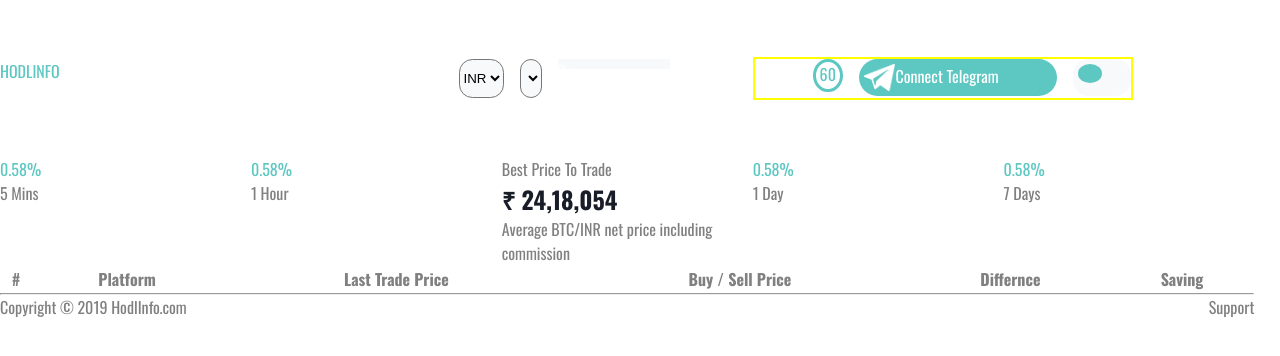
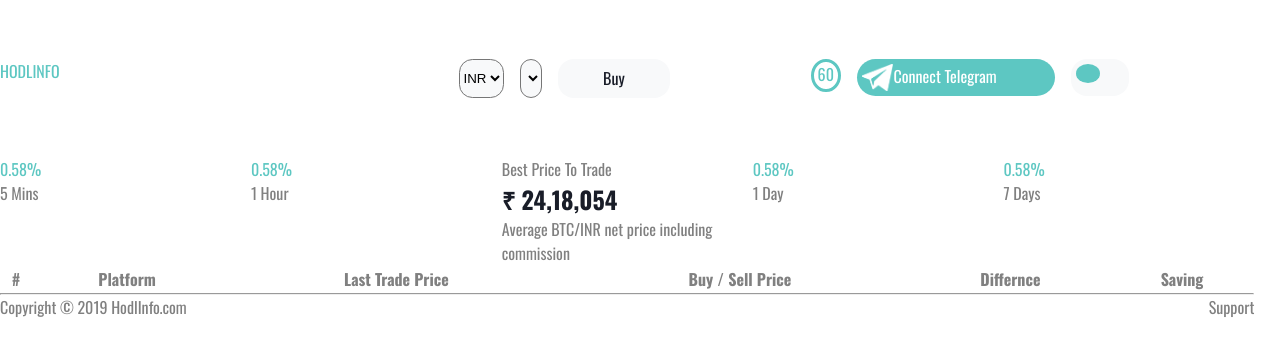
Before and after one commit to berserek20/hodlinfo, a plain HTML site: page frontend/index.html in a window 1280 px wide. Drawn offline with nearby package versions, Linux system fonts and the light colour scheme; no server answers.

Commit message:
third commit

```diff
--- a/frontend/index.html
+++ b/frontend/index.html
@@ -19,10 +19,10 @@
                 <option value="INR">INR</option>
             </select>
 
-            <select id="sel" class="currency">
+            <select id="sel" class="currency"></select>
 
-            </select>
-            <div class="currency">Buy</div>
+            <div class="buy">Buy</div>
+
         </div>
         <div id="right">
             <div class="timr">60</div>
@@ -79,7 +79,7 @@
         </tr>
 
 
-        <tbody  id="mytable"></tbody>
+        <tbody id="mytable"></tbody>
 
     </table>
     <hr>
--- a/frontend/style.css
+++ b/frontend/style.css
@@ -47,9 +47,17 @@
     background-color: #f8f9fa;
 
 }
+.buy{
+    border-radius: 1em;
+    background-color: #f8f9fa;
+    height: 100%;
+    color: var(--black);
+    cursor: pointer;
+    justify-content: center;
+    align-items: center;
+}
 
 #right {
-    border: 2px solid yellow;
 
     justify-content: flex-end;
     gap: 1em;
@@ -198,6 +206,11 @@
     color: #f8f9fa;
 
 }
+.darkmode .buy{
+    color: #f8f9fa;
+    background-color: var(--grey);
+
+}
 
 /* responsiveness*/
 @media screen and (max-width: 900px) {
```
Lines whose indentation alone changed are shown as unchanged.
